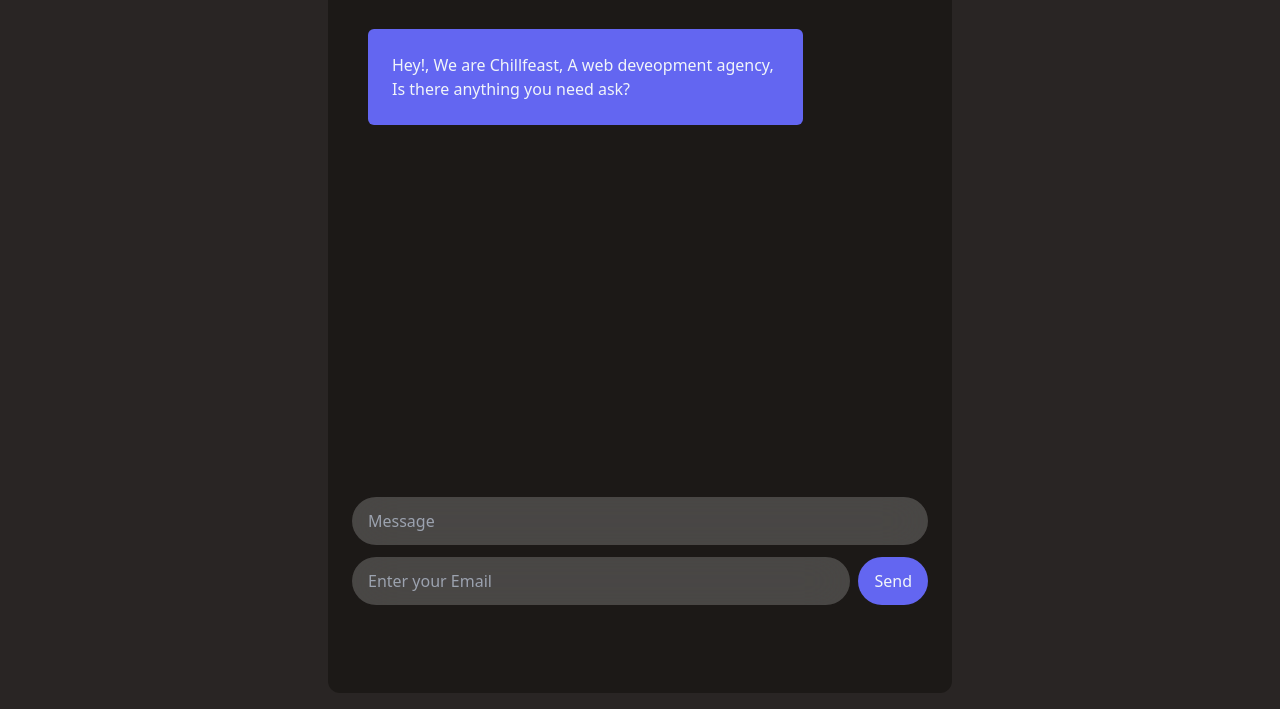
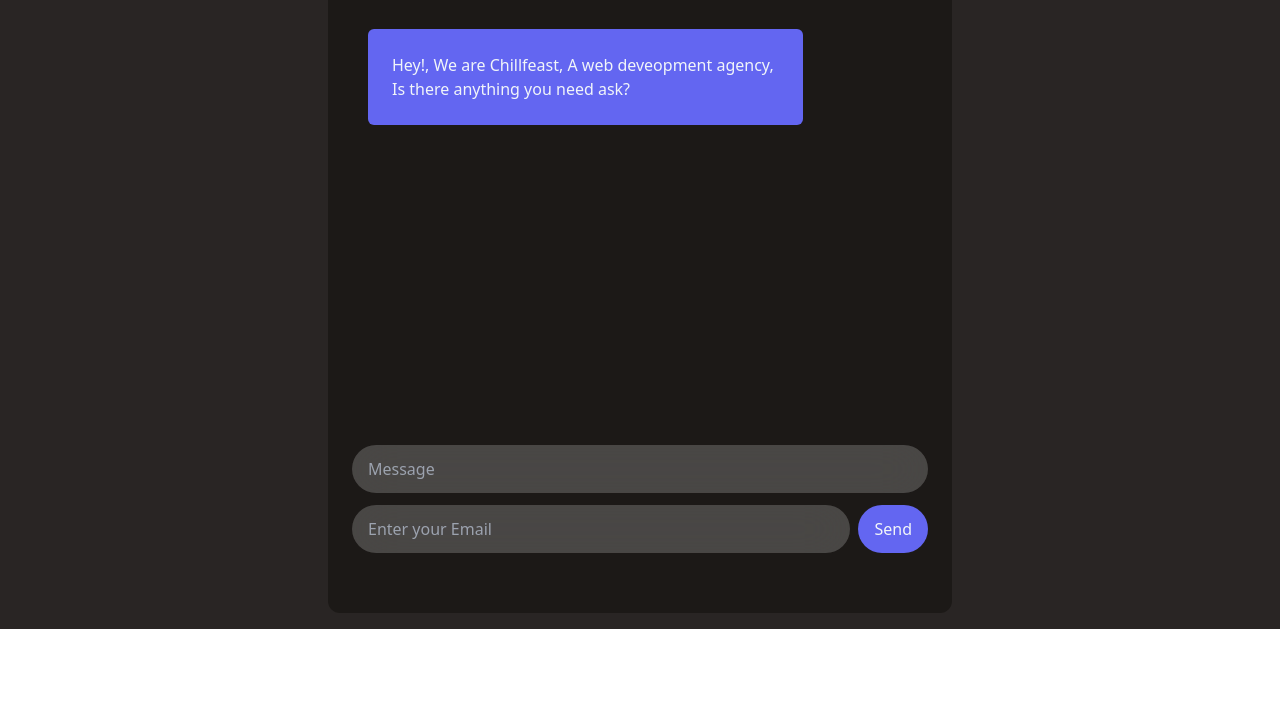
Before and after one commit to Vikneshoftheleaf/agency, a website: page pages/contact.html in a window 1280 px wide. Shown: the part 91-800 px from the top of the page. Drawn offline with nearby package versions, Linux system fonts and the light colour scheme.

Commit message:
Update contact.html

```diff
--- a/pages/contact.html
+++ b/pages/contact.html
@@ -10,9 +10,9 @@
     <script src="https://cdn.tailwindcss.com"></script>
 </head>
 
-<body>
+<body class="h-screen w-screen">
 
-    <section class="screen h-screen w-screen flex justify-start lg:justify-center lg:items-center items-start lg:p-4 bg-stone-800 overflow-hidden">
+    <section class="screen h-[90%] flex justify-start lg:justify-center lg:items-center items-start lg:p-4 bg-stone-800">
 
         <div
             class="msg-con lg:h-full h-[90%] lg:w-1/2 w-full bg-stone-900 text-slate-100 lg:rounded-xl p-6 relative flex flex-col gap-4">
```
